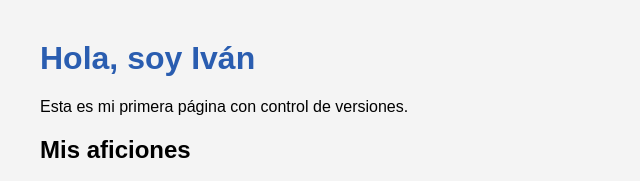
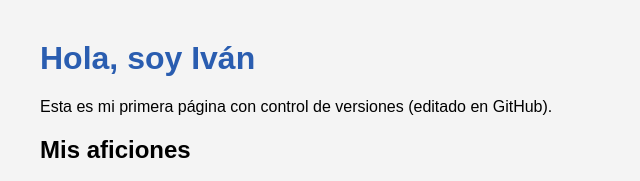
Before and after one commit to Alvervavillas/Proyectos, a plain HTML site: page index.html in a window 1280 px wide. Shown: the top 181 px of the page, without its empty margins (0-640 px from the left). Drawn offline with Linux system fonts and the light colour scheme.

Commit message:
commit de github
Updated the content of the personal webpage to indicate it was edited in GitHub.

```diff
--- a/index.html
+++ b/index.html
@@ -9,7 +9,7 @@
 </head>
 <body>
   <h1>Hola, soy Iván</h1>
-  <p>Esta es mi primera página con control de versiones.</p>
+  <p>Esta es mi primera página con control de versiones (editado en GitHub).</p>
 
 <h2>Mis aficiones</h2>
 <ul>
```
